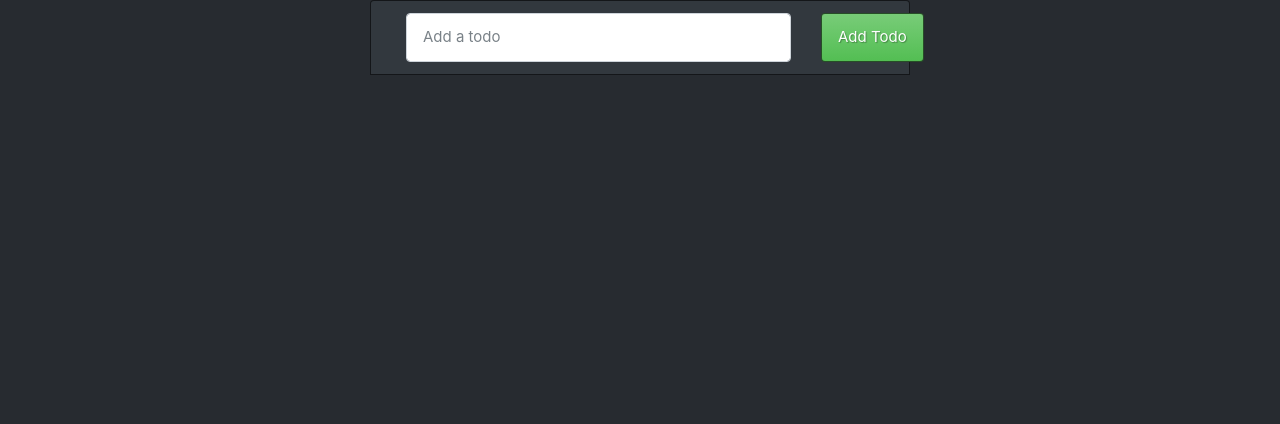
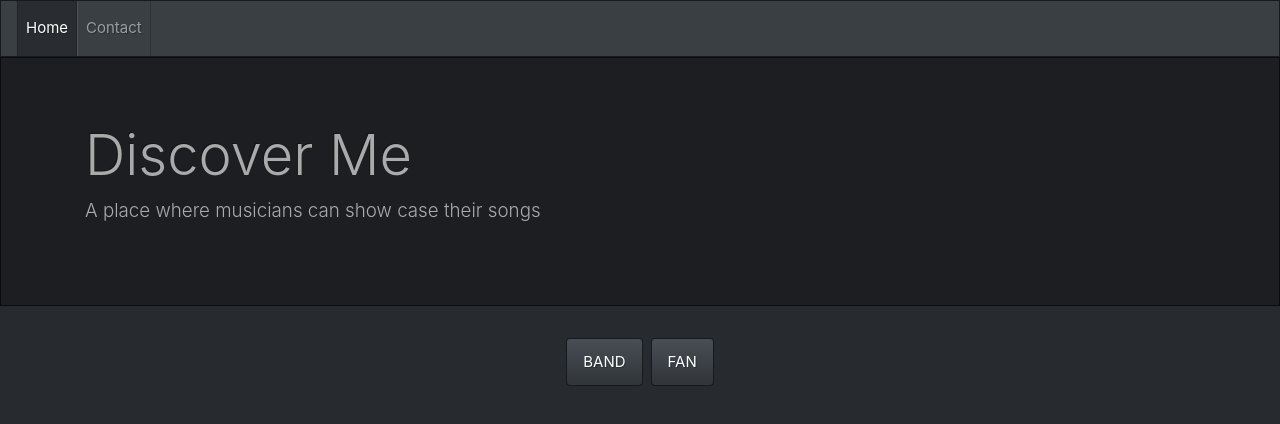
Before and after one commit to Hmahserdjian/Ragtag, a website: page public/index.html in a window 1280 px wide. Drawn offline with nearby package versions, Linux system fonts and the light colour scheme.

Commit message:
added stylings

```diff
--- a/public/css/styles.css
+++ b/public/css/styles.css
@@ -1 +1,6 @@
 /* Our styling goes here */
+#button  {
+    text-align: center;
+    text-decoration-color: white;
+    color: black;
+}
--- a/public/index.html
+++ b/public/index.html
@@ -9,33 +9,46 @@
   <link rel="stylesheet" href="css/styles.css" media="screen" title="no title">
   <script src="https://code.jquery.com/jquery.js"></script>
   <script src="https://maxcdn.bootstrapcdn.com/bootstrap/4.0.0/js/bootstrap.min.js"></script>
+  <!-- css -->
+  <link rel="stylesheet" href="pubic/css/style.css" />
 </head>
 
+<nav class="navbar navbar-expand-lg navbar-dark bg-primary">
+
+  <button class="navbar-toggler" type="button" data-toggle="collapse" data-target="#navbarColor01" aria-controls="navbarColor01" aria-expanded="false" aria-label="Toggle navigation">
+    <span class="navbar-toggler-icon"></span>
+  </button>
+
+  <!-- Navi Bar -->
+  <div class="collapse navbar-collapse" id="navbarColor01">
+    <ul class="navbar-nav mr-auto">
+      <li class="nav-item active">
+        <a class="nav-link" href="#">Home <span class="sr-only">(current)</span></a>
+      </li>
+      <li class="nav-item">
+        <a class="nav-link" href="#">Contact</a>
+      </li>
+    </ul>
+  </div>
+</nav>
+
+<!-- Jumbotron -->
+<div class="jumbotron jumbotron-fluid">
+  <div class="container">
+    <h1 class="display-4">Discover Me</h1>
+    <p class="lead">A place where musicians can show case their songs</p>
+  </div>
+</div>
 <body>
-  <div class="container">
-    <div class="row">
-      <div class="col-md-6 offset-md-3">
-        <ul class="list-group todo-list">
-          <li class="list-group-item new-item">
-            <form id="todo-form">
-              <div class="container">
-                <div class="row">
-                  <div class="col-10">
-                    <input class="new-item form-control" placeholder="Add a todo" type="text" />
-                  </div>
-                  <div class="col-2">
-                    <button type="submit" class="btn btn-success">Add Todo</button>
-                  </div>
-                </div>
-              </div>
-            </form>
-          </li>
-          <span class="todo-container">
-          </span>
-        </ul>
-      </div>
+
+  <!--buttons for band and fan -->
+  <h2>
+    <div id="button">
+      <button type="button" class="btn btn-primary">BAND</button>
+      <button type="button" class="btn btn-primary">FAN</button>
     </div>
-  </div>
+    </h2>
+
   <!-- Custom Script -->
   <script src="js/view.js" type="text/javascript"></script>
 
```
